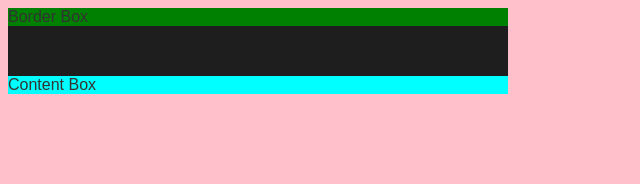
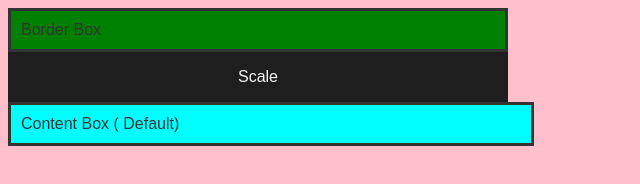
Before and after one commit to nyanxx/css-ref, a plain HTML site: page border-box/index.html in a window 1280 px wide. Shown: the whole page, without its empty margins (0-640 px from the left). Drawn offline with Linux system fonts and the light colour scheme.

Commit message:
update: border-box code

```diff
--- a/border-box/index.html
+++ b/border-box/index.html
@@ -1,16 +1,17 @@
 <!DOCTYPE html>
 <html lang="en">
+
 <head>
     <meta charset="UTF-8">
     <meta name="viewport" content="width=device-width, initial-scale=1.0">
     <title>Border-Box Practical</title>
     <link rel="stylesheet" href="style.css">
 </head>
+
 <body>
+    <div class="border-box">Border Box</div>
+    <div class="scale-and-divider">Scale</div>
+    <div class="content-box">Content Box ( Default)</div>
+</body>
 
-    <div class="border-box">Border Box</div>
-    <div class="scale-and-divider"></div>
-    <div class="content-box">Content Box</div>
-
-</body>
 </html>
--- a/border-box/style.css
+++ b/border-box/style.css
@@ -1,5 +1,5 @@
-/* *, *::before, *::after { box-sizing: border-box } */
-
+ /* try Uncommenting and commenting below line */
+ /* *, *::before, *::after { box-sizing: border-box }  */
 
 body {
 	background: pink;
@@ -7,20 +7,29 @@ body {
 	font-family: basic-sans, sans-serif;
 }
 
-
 .border-box {
+	box-sizing: border-box;
+	border: solid;
+	padding: 10px;
 	width: 500px;
+	/* margin: 10px; */
 	background: green;
 }
 
-
 .content-box {
+	/* box-sizing: content-box; */   /* It's Default*/
+	border: solid;
+	padding: 10px;
 	width: 500px;
+	/* margin: 10px; */
 	background: cyan;
 }
 
 .scale-and-divider {
 	width: 500px;
 	height: 50px;
+	line-height: 50px;
 	background: #1e1e1e;
+	color: whitesmoke;
+	text-align: center;
 }
```
